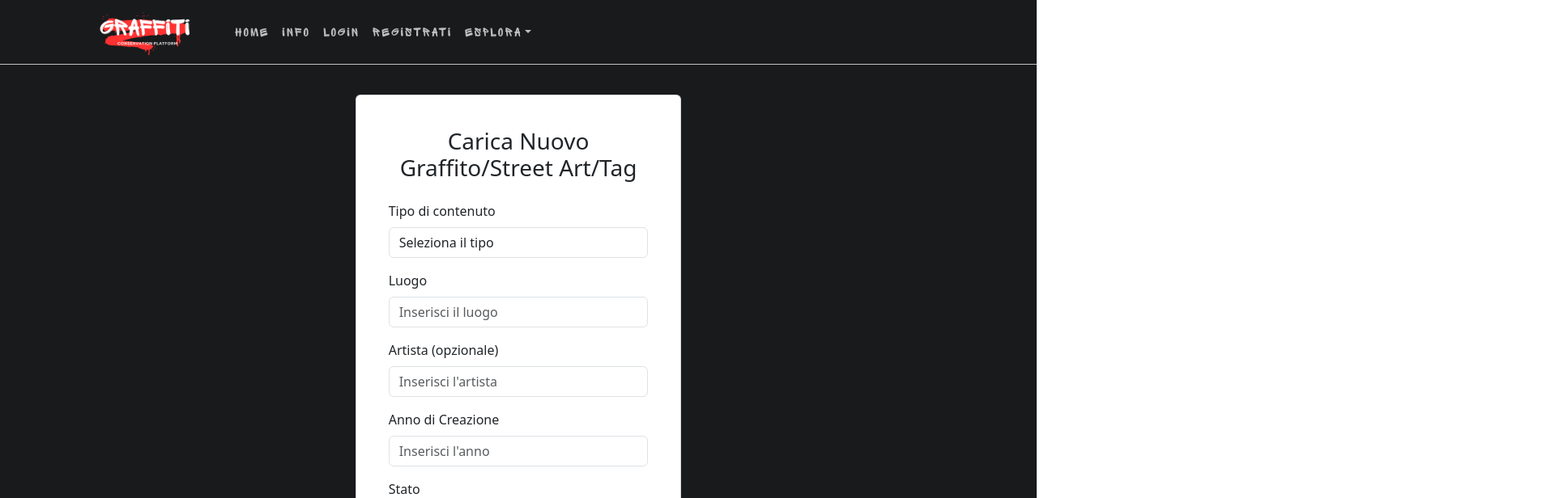
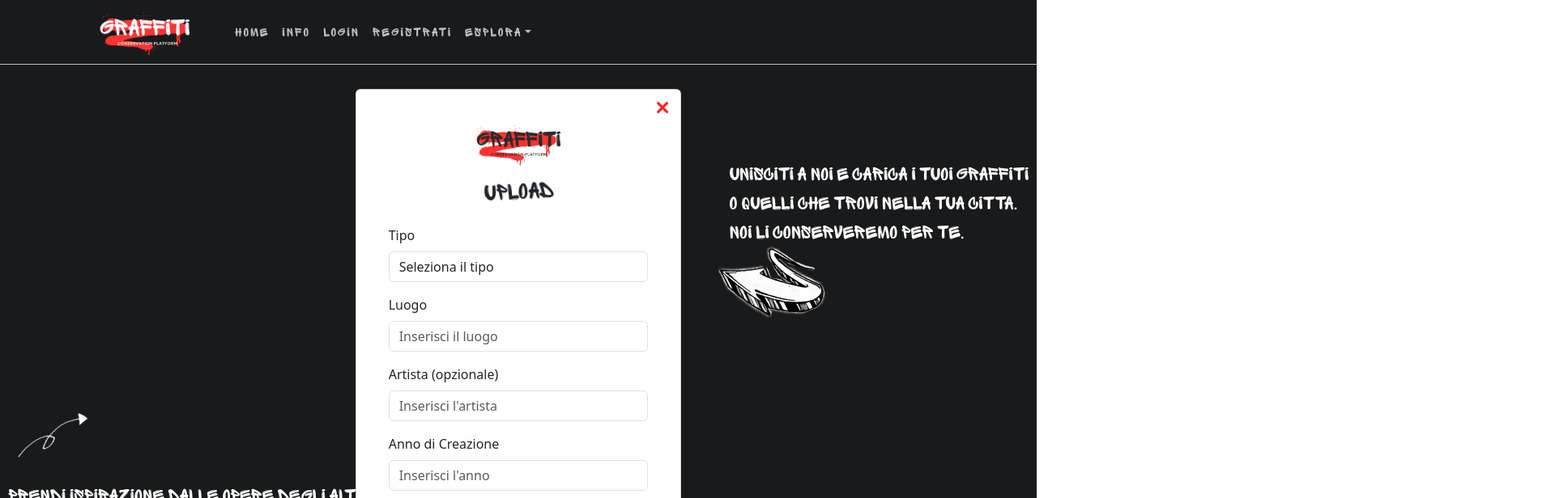
Before and after one commit to Cristiano-Rocchi/frontendgraffiti, a React (Create React App) app: page /upload in a window 1280 px wide. Shown: the top 616 px of the page at 81% size, 1920 px wide, since content can reach past the window. Built offline with nearby package versions, Linux system fonts and the light colour scheme.

Commit message:
sistemato modali upload e register

```diff
--- a/src/components/Register/Register.css
+++ b/src/components/Register/Register.css
@@ -100,3 +100,9 @@
 .left-sect {
   margin-top: -130px;
 }
+
+.input-gradient-border {
+  border: 2px solid transparent;
+  border-image: linear-gradient(to right, red, black) 1;
+  padding: 10px;
+}
--- a/src/components/Register/Register.jsx
+++ b/src/components/Register/Register.jsx
@@ -130,6 +130,7 @@ function Register() {
                   <Form.Group controlId="formUsername" className="mb-3">
                     <Form.Label>Username</Form.Label>
                     <Form.Control
+                      className="input-gradient-border"
                       type="text"
                       placeholder="Inserisci username"
                       name="username"
@@ -142,6 +143,7 @@ function Register() {
                   <Form.Group controlId="formEmail" className="mb-3">
                     <Form.Label>Email</Form.Label>
                     <Form.Control
+                      className="input-gradient-border"
                       type="email"
                       placeholder="Inserisci email"
                       name="email"
@@ -154,6 +156,7 @@ function Register() {
                   <Form.Group controlId="formPassword" className="mb-3">
                     <Form.Label>Password</Form.Label>
                     <Form.Control
+                      className="input-gradient-border"
                       type="password"
                       placeholder="Password"
                       name="password"
@@ -166,6 +169,7 @@ function Register() {
                   <Form.Group controlId="formConfirmPassword" className="mb-3">
                     <Form.Label>Conferma Password</Form.Label>
                     <Form.Control
+                      className="input-gradient-border"
                       type="password"
                       placeholder="Conferma password"
                       name="confirmPassword"
@@ -177,7 +181,7 @@ function Register() {
 
                   <div className="text-center">
                     <Button variant="primary" type="submit">
-                      Register
+                      Lets'Go
                     </Button>
                   </div>
                 </Form>
--- a/src/components/upload/Upload.css
+++ b/src/components/upload/Upload.css
@@ -5,3 +5,7 @@
   min-height: 100vh;
   background-color: #181a1c;
 }
+.register-title {
+  animation: danceEffect 2s infinite ease-in-out;
+  font-family: "SpriteGraffiti", sans-serif;
+}
--- a/src/components/upload/Upload.jsx
+++ b/src/components/upload/Upload.jsx
@@ -11,10 +11,14 @@ import {
 } from "react-bootstrap";
 import "../upload/Upload.css";
 import { useNavigate } from "react-router-dom";
+import LogoNero from "../../assets/register/LOGONERO.png";
+import ArrowStyle from "../../assets/icons/arrowStyle.png";
+import ArrowWhite from "../../assets/icons/white-line.png";
+import CloseIcon from "../../assets/icons/delete.png"; // Import dell'icona di chiusura
 
 function Upload() {
   const [formData, setFormData] = useState({
-    tipo: "", // Nuovo campo per scegliere il tipo
+    tipo: "",
     luogo: "",
     artista: "",
     annoCreazione: "",
@@ -80,7 +84,6 @@ function Upload() {
           endpoint = "graffiti";
       }
 
-      // Prima chiamata: crea l'oggetto
       const response = await fetch(`http://localhost:3001/api/${endpoint}`, {
         method: "POST",
         headers: {
@@ -155,14 +158,53 @@ function Upload() {
     });
   };
 
+  const handleCloseCard = () => {
+    navigate("/"); // Reindirizza alla home page quando l'icona viene cliccata
+  };
+
   return (
-    <Container className="d-flex justify-content-center align-items-center custom-container">
+    <>
+      <Container className="upload-page d-flex justify-content-center align-items-center custom-container">
+        {/* Sezioni di testo animate */}
+        <div className="animated-text">
+          UNISCITI A NOI E CARICA I TUOI GRAFFITI <br /> O QUELLI CHE TROVI
+          NELLA TUA CITTA. <br /> NOI LI CONSERVEREMO PER TE.
+          <div className="">
+            <img
+              src={ArrowStyle}
+              className="arrow-right "
+              alt="icona freccia"
+            />
+          </div>
+        </div>
+        <div className="animated-text second">
+          <div className="d-block left-sect">
+            <img src={ArrowWhite} className="arrow-left " alt="icona freccia" />
+          </div>
+          PRENDI ISPIRAZIONE DALLE OPERE DEGLI ALTRI. <br /> OPPURE DIMOSTRA IL
+          TUO STILE.
+        </div>
+
         <Row className="w-100">
           <Col xs={12} md={6} lg={4} className="mx-auto">
-          <Card className="p-4">
+            <Card className="p-4 mt-4 position-relative">
+              <img
+                src={CloseIcon}
+                alt="Chiudi"
+                onClick={handleCloseCard}
+                style={{
+                  width: "24px",
+                  height: "24px",
+                  cursor: "pointer",
+                  position: "absolute",
+                  top: "10px",
+                  right: "10px",
+                }}
+              />
               <Card.Body>
                 <div className="text-center mb-4">
-                <h3>Carica Nuovo Graffito/Street Art/Tag</h3>
+                  <img src={LogoNero} alt="Logo" className="register-logo" />
+                  <h3 className="register-title">UPLOAD</h3>
                 </div>
 
                 {loading && (
@@ -177,7 +219,7 @@ function Upload() {
                   <Form onSubmit={handleSubmit} encType="multipart/form-data">
                     {/* Selezione tipo */}
                     <Form.Group controlId="formTipo" className="mb-3">
-                    <Form.Label>Tipo di contenuto</Form.Label>
+                      <Form.Label>Tipo</Form.Label>
                       <Form.Control
                         as="select"
                         name="tipo"
@@ -267,20 +309,46 @@ function Upload() {
 
         {/* Modale di successo o errore */}
         <Modal show={showModal} onHide={handleCloseModal}>
-        <Modal.Header closeButton>
-          <Modal.Title>{modalContent.title}</Modal.Title>
+          <Modal.Header className="flex-column text-center">
+            {/* Usa flex-column per impilare l'immagine e il titolo */}
+            <img src={LogoNero} alt="Logo" className="register-logo mb-2" />
+            {/* Immagine centrata sopra il titolo */}
+            <Modal.Title className="w-100">{modalContent.title}</Modal.Title>
           </Modal.Header>
-        <Modal.Body>{modalContent.message}</Modal.Body>
-        <Modal.Footer>
+          <Modal.Body>
             {modalContent.title === "Errore" ? (
-            <>
-              <Button variant="secondary" onClick={handleRetry}>
+              <p>
+                Errore durante la creazione dell'oggetto. <br /> Iscriviti per
+                poter caricare un'immagine. <br /> Oppure torna alla Home per il
+                Login.
+              </p>
+            ) : (
+              <p className="text-center">
+                L'immagine è stata caricata correttamente. <br /> Grazie per la
+                condivisione.
+              </p>
+            )}
+          </Modal.Body>
+          <Modal.Footer className="w-100 d-flex justify-content-between">
+            {modalContent.title === "Errore" ? (
+              <div className="w-100 d-flex justify-content-between">
+                <Button variant="primary" onClick={() => navigate("/register")}>
+                  Iscriviti
+                </Button>
+                {/* Pulsante "Iscriviti" a sinistra */}
+                <div>
+                  <Button
+                    variant="secondary"
+                    onClick={handleRetry}
+                    className="me-2"
+                  >
                     Riprova
                   </Button>
                   <Button variant="primary" onClick={() => navigate("/")}>
                     Torna alla Home
                   </Button>
-            </>
+                </div>
+              </div>
             ) : (
               <>
                 <Button variant="primary" onClick={() => navigate("/")}>
@@ -294,6 +362,7 @@ function Upload() {
           </Modal.Footer>
         </Modal>
       </Container>
+    </>
   );
 }
 
```
Also changed, not shown: src/assets/profile/img/Hello.jpg (added). Lines whose indentation alone changed are shown as unchanged.
